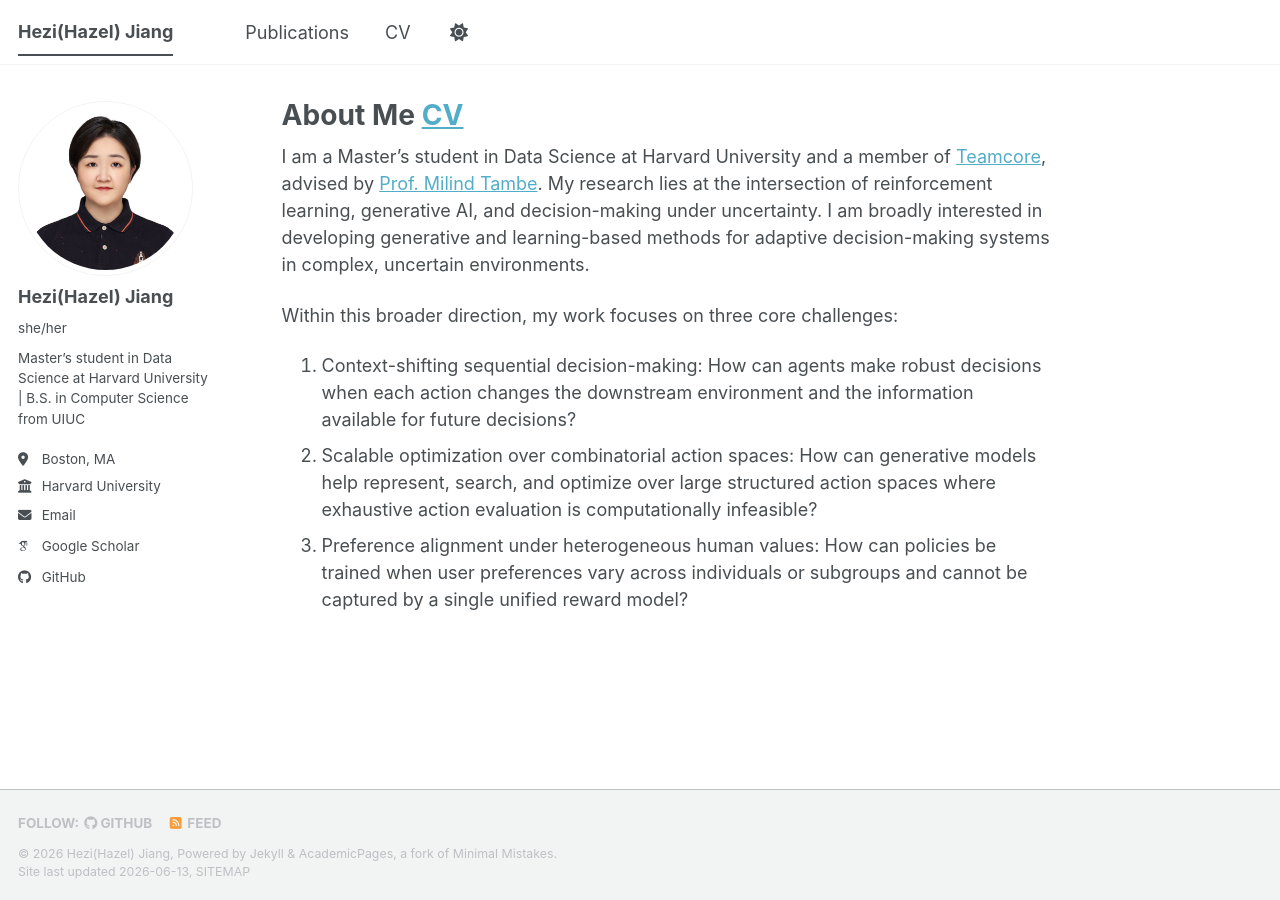
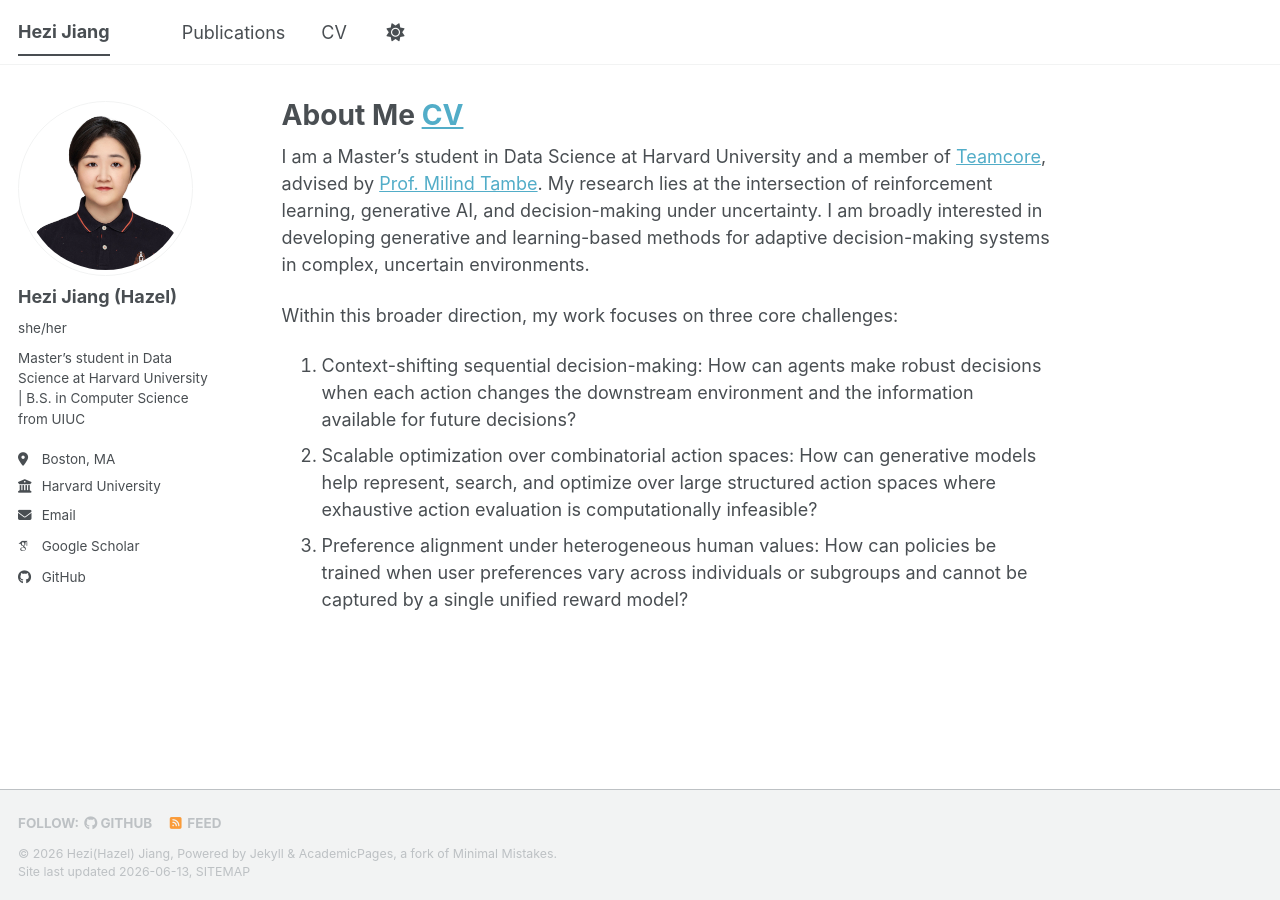
Before and after one commit to Hezi519/Hezi519.github.io, a Jekyll site: the page built from _pages/about.md, in a window 1280 px wide. Built offline with Jekyll 4.4.1, drawn with Linux system fonts in a browser that asks for light colours; some web fonts are replaced; a script bundle is joined from its source files by our own code; library files that are not in the unit come from our copies.

Commit message:
Update _config.yml

```diff
--- a/_config.yml
+++ b/_config.yml
@@ -9,7 +9,7 @@
 # Basic Site Settings
 locale                   : "en-US"
 site_theme               : "default" # The available themes options are "default", "air", "sunrise", "mint", "dirt" and "contrast"
-title                    : "Hezi(Hazel) Jiang"
+title                    : "Hezi Jiang"
 title_separator          : "-"
 name                     : &name "Hezi(Hazel) Jiang"
 description              : &description "Hezi(Hazel) Jiang's academic portfolio"   # Update this with a general description of your site, this is the default if not overridden by a page
@@ -24,7 +24,8 @@ repository               : "academicpages/academicpages.github.io"
 author:
   # Biographic information
   avatar           : "43def629103655f26ebff5965d62c605.jpg"
-  name             : "Hezi(Hazel) Jiang"
+  name             : "Hezi Jiang (Hazel)"
+  Chines name      : "姜贺梓"
   pronouns         : "she/her"
   bio              : "Master’s student in Data Science at Harvard University | B.S. in Computer Science from UIUC"
   location         : "Boston, MA"
```
